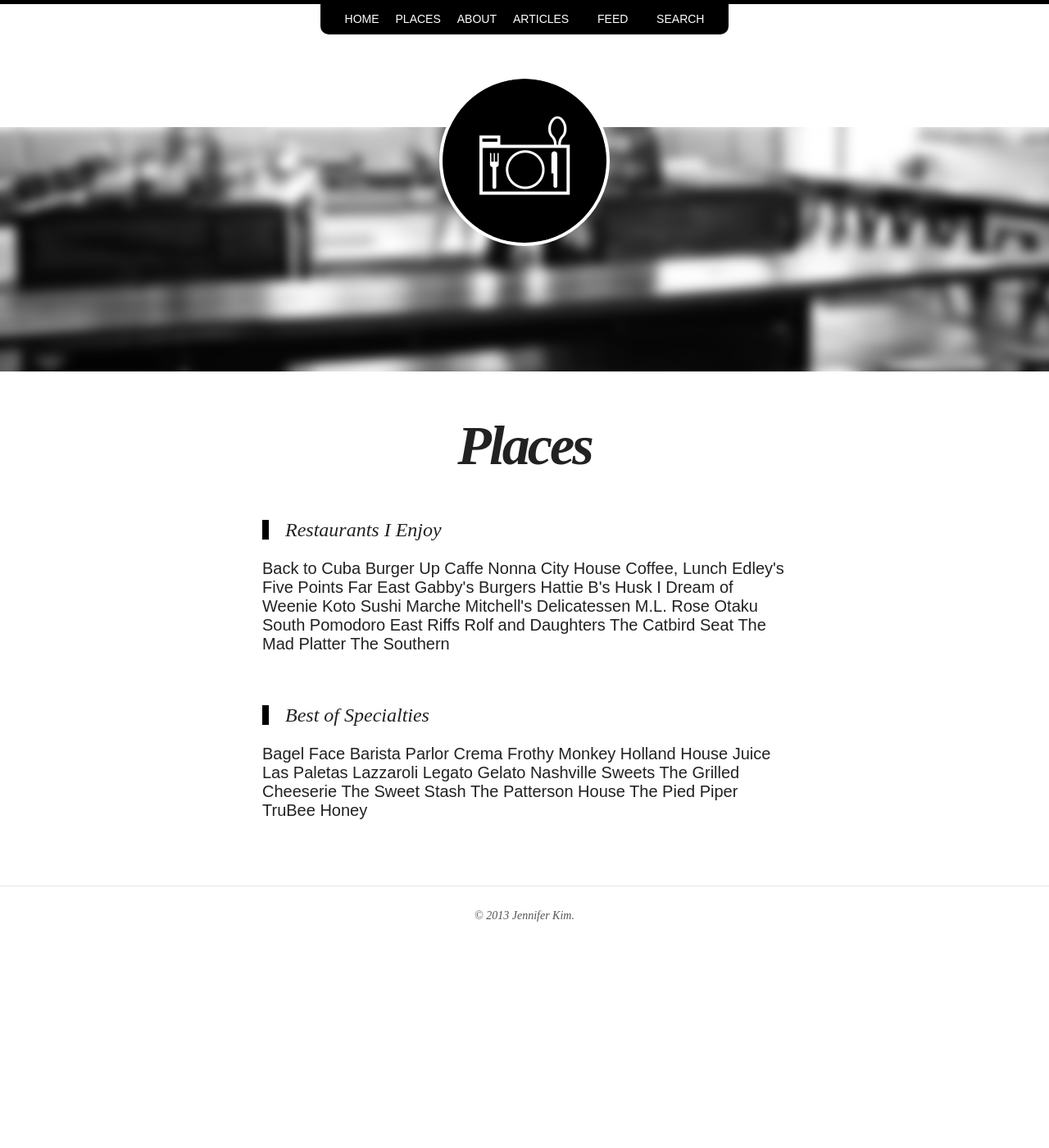
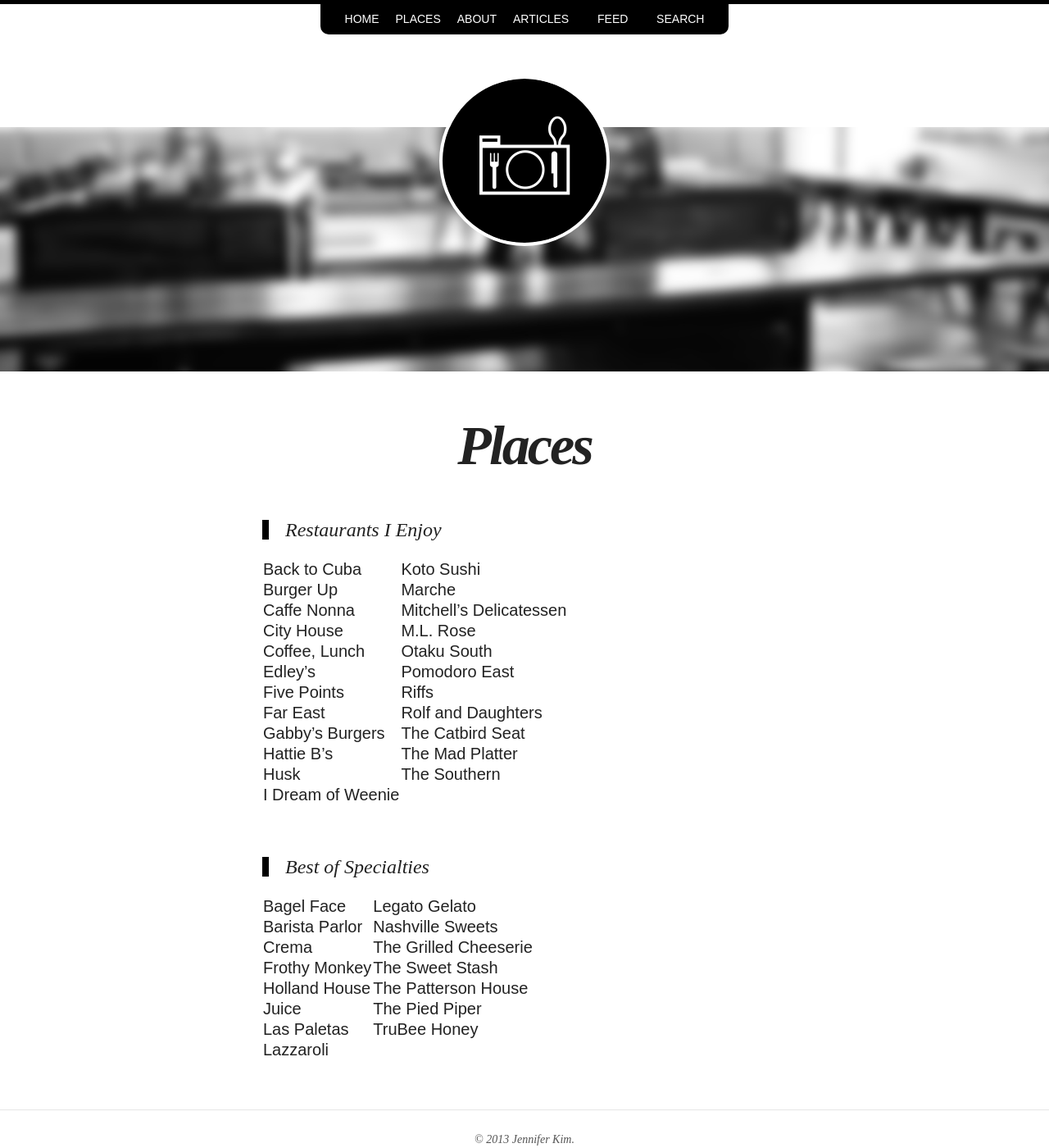
Before and after one commit to ahungryhipster/ahungryhipster.github.io, a Jekyll site: the page built from places.md, in a window 1280 px wide and 1400 px high. Shown: the whole window at 82% size. Built offline with Jekyll 4.4.1, drawn with Linux system fonts in a browser that asks for light colours; nearby versions of some CDN libraries.

Commit message:
added restaurants

```diff
--- a/places.md
+++ b/places.md
@@ -8,100 +8,34 @@
 ---
 >Restaurants I Enjoy
 
-<p>
-    <span class="align-left">
-        <a href="http://www.yelp.com/biz/back-to-cuba-nashville">Back to Cuba</a>
+|:--------|:-------:|
+| <a href="http://www.yelp.com/biz/back-to-cuba-nashville">Back to Cuba</a>   | <a href="http://www.kotosushibar.com">Koto Sushi</a>   |
+| <a href="http://www.burger-up.com">Burger Up</a>   | <a href="http://www.marcheartisanfoods.com">Marche</a>   |
+| <a href="http://caffenonna.com">Caffe Nonna</a>   | <a href="http://www.mitchelldeli.com">Mitchell's Delicatessen</a>   |
+| <a href="http://cityhousenashville.com">City House</a>   | <a href="http://ml-rose.com">M.L. Rose</a>   |
+| <a href="http://www.coffeelunchnashville.com">Coffee, Lunch</a>   | <a href="http://otakusouth.com">Otaku South</a>   |
+| <a href="http://edleysbbq.com">Edley's </a>   | <a href="http://pomodoroeast.com">Pomodoro East</a>   |
+| <a href="http://fivepointspizza.com">Five Points</a>   | <a href="http://www.riffstruck.com">Riffs</a>   |
+| <a href="http://www.fareastnashville.com">Far East</a>   | <a href="http://rolfanddaughters.com">Rolf and Daughters</a>   |
+| <a href="http://gabbysburgersandfries.com">Gabby's Burgers</a>   | <a href="https://thecatbirdseatrestaurant.com">The Catbird Seat</a>   |
+| <a href="http://www.hattieb.com">Hattie B's</a>   | <a href="http://themadplatterrestaurant.com">The Mad Platter</a>   |
+| <a href="http://www.husknashville.com">Husk</a>   | <a href="http://thesouthernnashville.com">The Southern</a>   |
+| <a href="http://www.yelp.com/biz/i-dream-of-weenie-nashville">I Dream of Weenie</a>   |    |
+{: rules="groups"}
 
-		<a href="http://www.burger-up.com">Burger Up</a>
-
-		<a href="http://caffenonna.com">Caffe Nonna</a>
-
-		<a href="http://cityhousenashville.com">City House</a>
-
-		<a href="http://www.coffeelunchnashville.com">Coffee, Lunch</a>
-
-		<a href="http://edleysbbq.com">Edley's </a>
-
-		<a href="http://fivepointspizza.com">Five Points</a>
-
-		<a href="http://www.fareastnashville.com">Far East</a>
-
-		<a href="http://gabbysburgersandfries.com">Gabby's Burgers</a>
-
-		<a href="http://www.hattieb.com">Hattie B's</a>
-
-		<a href="http://www.husknashville.com">Husk</a>
-
-		<a href="http://www.yelp.com/biz/i-dream-of-weenie-nashville">I Dream of Weenie</a>
-    </span>
-
-    <span class="align-right">
-
-		<a href="http://www.kotosushibar.com">Koto Sushi</a>
-
-		<a href="http://www.marcheartisanfoods.com">Marche</a>
-
-		<a href="http://www.mitchelldeli.com">Mitchell's Delicatessen</a>
-
-		<a href="http://ml-rose.com">M.L. Rose</a>
-
-		<a href="http://otakusouth.com">Otaku South</a>
-
-		<a href="http://pomodoroeast.com">Pomodoro East</a>
-
-		<a href="http://www.riffstruck.com">Riffs</a>
-
-		<a href="http://rolfanddaughters.com">Rolf and Daughters</a>
-
-		<a href="https://thecatbirdseatrestaurant.com">The Catbird Seat</a>
-
-		<a href="http://themadplatterrestaurant.com">The Mad Platter</a>
-
-		<a href="http://thesouthernnashville.com">The Southern</a>
-
-    </span>
-</p>
 
 
 <br>
 
 >Best of Specialties
 
-<p>
-    <span>
-
-		<a href="http://www.bagelfacebakery.com">Bagel Face</a>
-
-		<a href="http://www.baristaparlor.com">Barista Parlor</a>
-
-		<a href="http://www.crema-coffee.com">Crema</a>
-
-		<a href="http://frothymonkey.com">Frothy Monkey</a>
-
-		<a href="http://www.hollandhousebarandrefuge.com">Holland House</a>
-
-		<a href="http://www.thejuicenashville.com">Juice</a>
-
-		<a href="http://www.yelp.com/biz/las-paletas-gourmet-popsicles-nashville">Las Paletas</a>
-
-    </span>
-    <span class="align-right">
-
-		<a href="http://www.lazzaroli.com">Lazzaroli</a>
-
-		<a href="http://legatogelato.com">Legato Gelato</a>
-
-		<a href="https://nashvillesweets.com">Nashville Sweets</a>
-
-		<a href="http://thegrilledcheeserietruck.com">The Grilled Cheeserie</a>
-
-		<a href="http://thesweetstash.com">The Sweet Stash</a>
-
-		<a href="http://www.thepattersonnashville.com">The Patterson House</a>
-
-		<a href="http://www.thepiedpipercreamery.com">The Pied Piper</a>
-
-		<a href="http://www.trubeehoney.com">TruBee Honey</a>
-
-    </span>
-</p>
+|:--------|:-------:|
+| <a href="http://www.bagelfacebakery.com">Bagel Face</a>   | <a href="http://legatogelato.com">Legato Gelato</a>   |
+| <a href="http://www.baristaparlor.com">Barista Parlor</a>   | <a href="https://nashvillesweets.com">Nashville Sweets</a>   |
+| <a href="http://www.crema-coffee.com">Crema</a>   | <a href="http://thegrilledcheeserietruck.com">The Grilled Cheeserie</a>   |
+| <a href="http://frothymonkey.com">Frothy Monkey</a>   | <a href="http://thesweetstash.com">The Sweet Stash</a>   |
+| <a href="http://www.hollandhousebarandrefuge.com">Holland House</a>   | <a href="http://www.thepattersonnashville.com">The Patterson House</a>   |
+| <a href="http://www.thejuicenashville.com">Juice</a>   | <a href="http://www.thepiedpipercreamery.com">The Pied Piper</a>   |
+| <a href="http://www.yelp.com/biz/las-paletas-gourmet-popsicles-nashville">Las Paletas</a>   | <a href="http://www.trubeehoney.com">TruBee Honey</a>   |
+| <a href="http://www.lazzaroli.com">Lazzaroli</a>   |    |
+{: rules="groups"}
```
